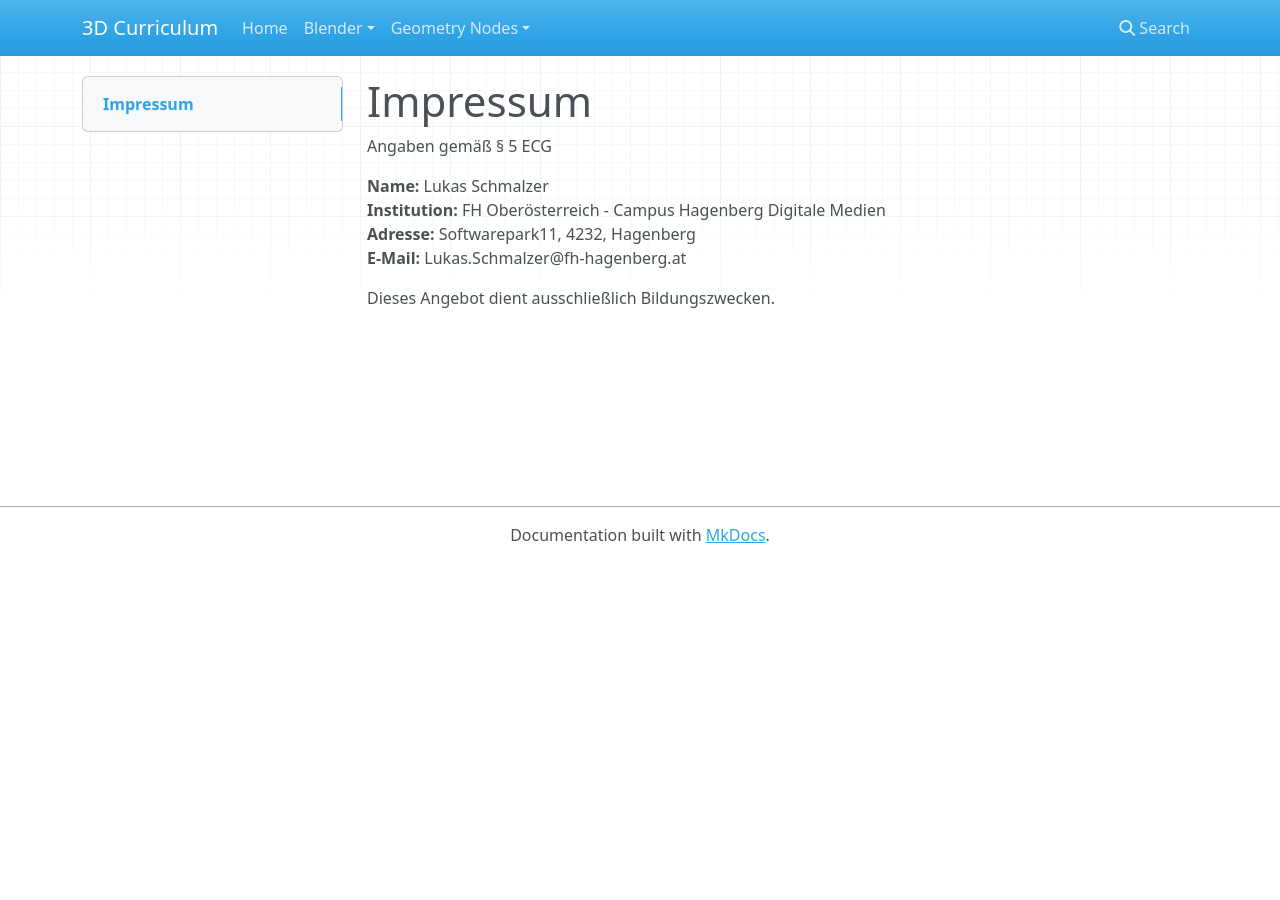
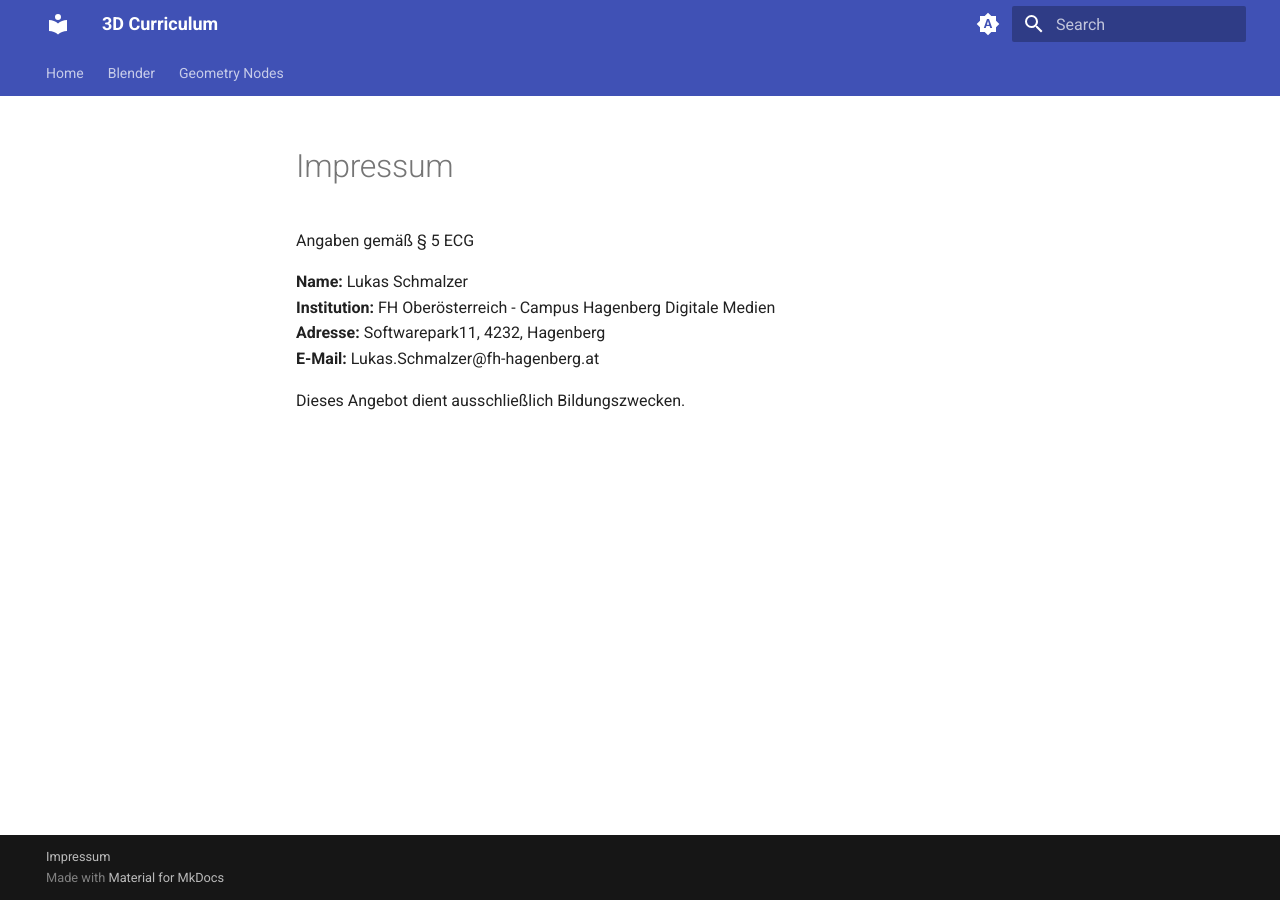
Before and after one commit to Lukas-S/3d_curriculum, an MkDocs documentation site: the page built from docs/impressum.md, in a window 1280 px wide. Built offline with MkDocs 1.6.1 and Material for MkDocs 9.7.7, drawn with Linux system fonts in a browser that asks for light colours; nearby versions of some CDN libraries.

Commit message:
Update mkdocs.yml

```diff
--- a/mkdocs.yml
+++ b/mkdocs.yml
@@ -2,7 +2,7 @@ site_name: 3D Curriculum
 site_url: https://learn.bouncingrays.com
 
 theme:
-  theme:
+  name: material
   palette:
 
     # Palette toggle for automatic mode
@@ -36,3 +36,6 @@ nav:
   - Geometry Nodes:
     - Getting Started: geonodes/start.md
   #- Impressum: impressum.md
+
+copyright: >
+  <a href="/impressum/">Impressum</a>
```
